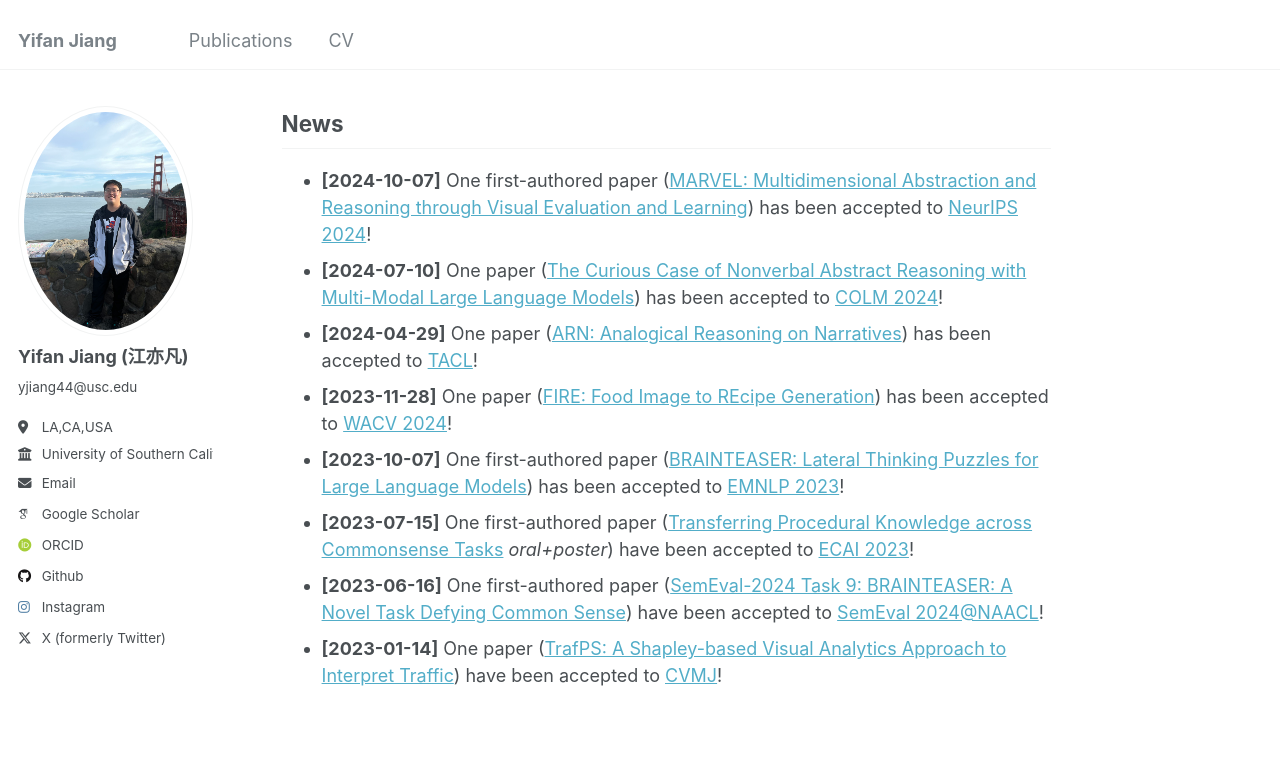
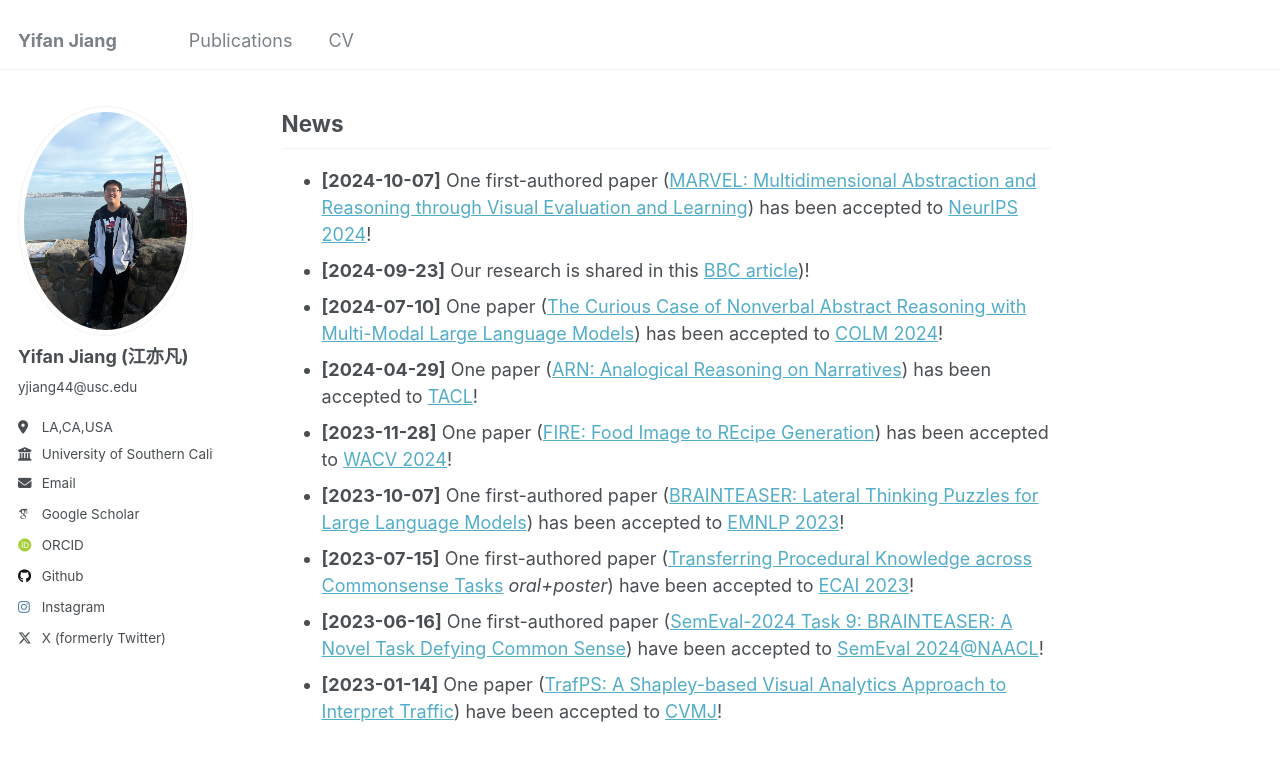
Before and after one commit to yifanJIANG-921/yifanJIANG-921.github.io, a Jekyll site: the page built from _pages/about.md, in a window 1280 px wide and 900 px high, scrolled down 959 px. Shown: the top 761 px of the window. Built offline with Jekyll 4.4.1, drawn with Linux system fonts in a browser that asks for light colours; some web fonts are replaced.

Commit message:
Update about.md

```diff
--- a/_pages/about.md
+++ b/_pages/about.md
@@ -35,6 +35,7 @@ I was a research intern at <a href="https://www.hippocraticai.com/" style="displ
 
 
 - **[2024-10-07]** One first-authored paper ([MARVEL: Multidimensional Abstraction and Reasoning through Visual Evaluation and Learning](https://arxiv.org/abs/2404.13591)) has been accepted to [NeurIPS 2024](https://neurips.cc/)!
+- **[2024-09-23]** Our research is shared in this [BBC article](https://www.bbc.com/future/article/20240912-what-riddles-teach-us-about-the-human-mind))!
 - **[2024-07-10]** One paper ([The Curious Case of Nonverbal Abstract Reasoning with Multi-Modal Large Language Models](https://arxiv.org/abs/2401.12117)) has been accepted to [COLM 2024](https://colmweb.org/)!
 - **[2024-04-29]** One paper ([ARN: Analogical Reasoning on Narratives](https://direct.mit.edu/tacl/article/doi/10.1162/tacl_a_00688/124260/ARN-Analogical-Reasoning-on-Narratives)) has been accepted to [TACL](https://transacl.org/index.php/tacl)!
 - **[2023-11-28]** One paper ([FIRE: Food Image to REcipe Generation](https://openaccess.thecvf.com/content/WACV2024/html/Chhikara_FIRE_Food_Image_to_REcipe_Generation_WACV_2024_paper.html)) has been accepted to [WACV 2024](https://wacv2024.thecvf.com/)!
```
